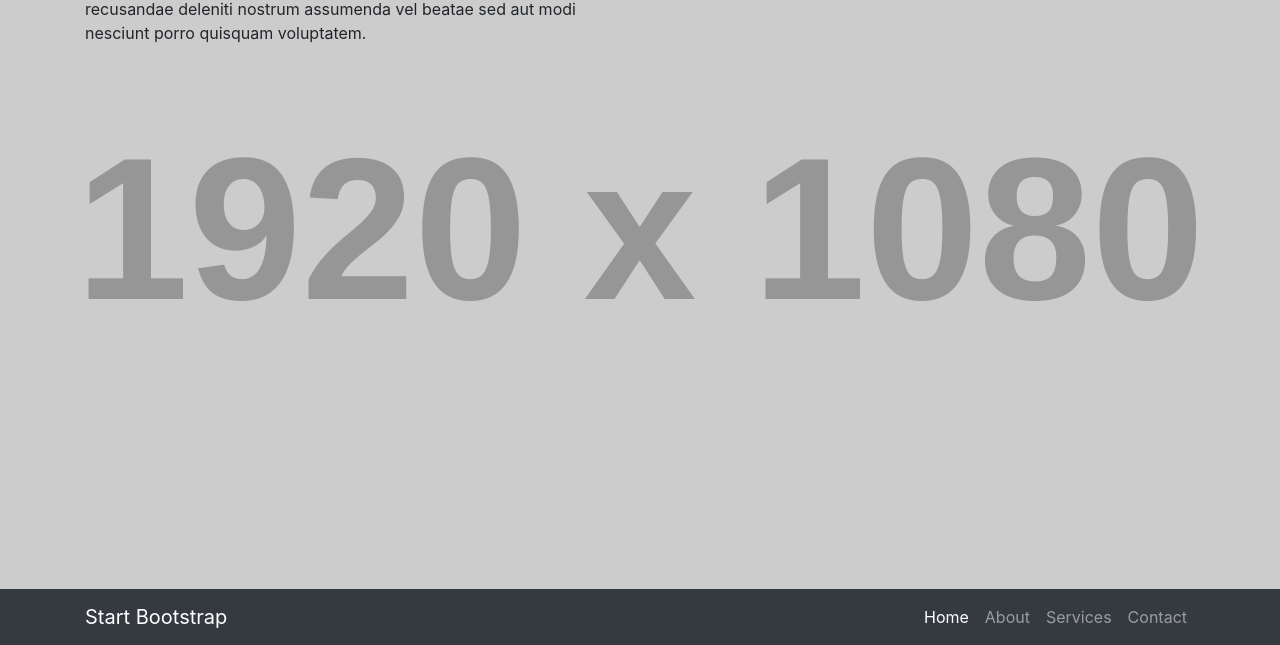
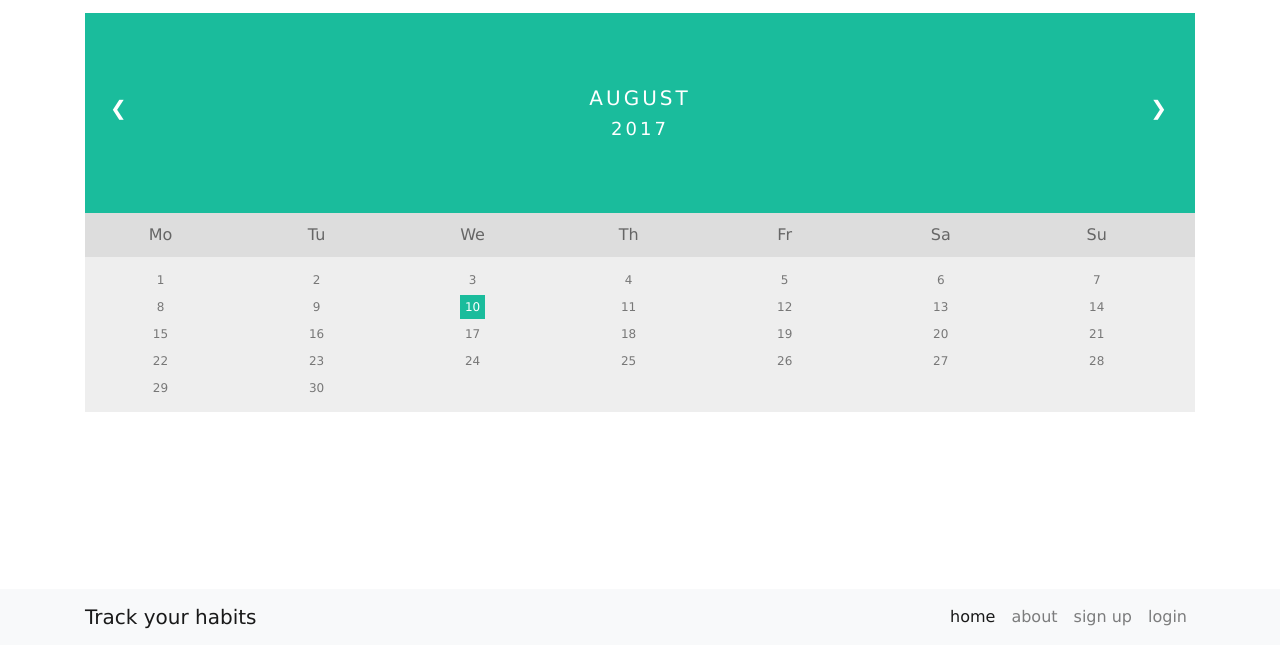
Before and after one commit to hai-der/basic-js-calendar, a website: page src/index.html in a window 1280 px wide. Shown: the part 155-800 px from the top of the page. Drawn offline with Linux system fonts and the light colour scheme; placeholder pictures from the web are drawn by us.

Commit message:
add basic calender

```diff
--- /dev/null
+++ b/src/css/app.css
@@ -0,0 +1,73 @@
+ul {list-style-type: none;}
+body {font-family: Verdana, sans-serif;}
+
+/* Month header */
+.month {
+  padding: 70px 25px;
+  width: 100%;
+  background: #1abc9c;
+  text-align: center;
+}
+
+/* Month list */
+.month ul {
+  margin: 0;
+  padding: 0;
+}
+
+.month ul li {
+  color: white;
+  font-size: 20px;
+  text-transform: uppercase;
+  letter-spacing: 3px;
+}
+
+/* Previous button inside month header */
+.month .prev {
+  float: left;
+  padding-top: 10px;
+}
+
+/* Next button */
+.month .next {
+  float: right;
+  padding-top: 10px;
+}
+
+/* Weekdays (Mon-Sun) */
+.weekdays {
+  margin: 0;
+  padding: 10px 0;
+  background-color:#ddd;
+}
+
+.weekdays li {
+  display: inline-block;
+  width: 13.6%;
+  color: #666;
+  text-align: center;
+}
+
+/* Days (1-31) */
+.days {
+  padding: 10px 0;
+  background: #eee;
+  margin: 0;
+}
+
+.days li {
+  list-style-type: none;
+  display: inline-block;
+  width: 13.6%;
+  text-align: center;
+  margin-bottom: 5px;
+  font-size:12px;
+  color: #777;
+}
+
+/* Highlight the "current" day */
+.days li .active {
+  padding: 5px;
+  background: #1abc9c;
+  color: white !important
+}
--- a/src/css/the-big-picture.css
+++ b/src/css/the-big-picture.css
@@ -4,7 +4,8 @@
  * Licensed under MIT (https://github.com/BlackrockDigital/startbootstrap-the-big-picture/blob/master/LICENSE)
  */
 body {
-  background: url('http://placehold.it/1920x1080') no-repeat center center fixed;
+  /*background: url('http://placehold.it/1920x1080') no-repeat center center fixed;*/
+  background: white;
   -webkit-background-size: cover;
   -moz-background-size: cover;
   background-size: cover;
--- a/src/index.html
+++ b/src/index.html
@@ -8,40 +8,41 @@
   <meta name="description" content="">
   <meta name="author" content="">
 
-  <title>The Big Picture - Start Bootstrap Template</title>
+  <title>Habit Tracker</title>
 
   <!-- Bootstrap core CSS -->
   <link href="vendor/bootstrap/css/bootstrap.min.css" rel="stylesheet">
 
   <!-- Custom styles for this template -->
   <link href="css/the-big-picture.css" rel="stylesheet">
+  <link rel="stylesheet" type="text/css" href="css/app.css">
 
 </head>
 
 <body>
 
   <!-- Navigation -->
-  <nav class="navbar navbar-expand-lg navbar-dark bg-dark fixed-bottom">
+  <nav class="navbar navbar-expand-lg navbar-light bg-light fixed-bottom">
     <div class="container">
-      <a class="navbar-brand" href="#">Start Bootstrap</a>
+      <a class="navbar-brand" href="#">Track your habits</a>
       <button class="navbar-toggler" type="button" data-toggle="collapse" data-target="#navbarResponsive" aria-controls="navbarResponsive" aria-expanded="false" aria-label="Toggle navigation">
         <span class="navbar-toggler-icon"></span>
       </button>
       <div class="collapse navbar-collapse" id="navbarResponsive">
         <ul class="navbar-nav ml-auto">
           <li class="nav-item active">
-            <a class="nav-link" href="#">Home
+            <a class="nav-link" href="#">home
               <span class="sr-only">(current)</span>
             </a>
           </li>
           <li class="nav-item">
-            <a class="nav-link" href="#">About</a>
+            <a class="nav-link" href="#">about</a>
           </li>
           <li class="nav-item">
-            <a class="nav-link" href="#">Services</a>
+            <a class="nav-link" href="#">sign up</a>
           </li>
           <li class="nav-item">
-            <a class="nav-link" href="#">Contact</a>
+            <a class="nav-link" href="#">login</a>
           </li>
         </ul>
       </div>
@@ -52,9 +53,64 @@
   <section>
     <div class="container">
       <div class="row">
-        <div class="col-lg-6">
-          <h1 class="mt-5">The Big Picture</h1>
-          <p>Lorem ipsum dolor sit amet, consectetur adipisicing elit. Deserunt voluptates rerum eveniet sapiente repellat esse, doloremque quod recusandae deleniti nostrum assumenda vel beatae sed aut modi nesciunt porro quisquam voluptatem.</p>
+        <div class="col-lg-12">
+          <h1 class="mt-5">Welcome to Habit Tracker!</h1>
+          <p>Use the calender below to track your habits. This application serves as a tool to visually document your habits in an effort to be more mindful and diligent in keeping up with your goals of becoming the better you.</p>
+        </div>
+      </div>
+      <!-- Calender -->
+      <div class="row">
+        <div class="col-lg-12">
+          <div class="month">
+            <ul>
+              <li class="prev">&#10094;</li>
+              <li class="next">&#10095;</li>
+              <li>August<br><span style="font-size:18px">2017</span></li>
+            </ul>
+          </div>
+
+          <ul class="weekdays">
+            <li>Mo</li>
+            <li>Tu</li>
+            <li>We</li>
+            <li>Th</li>
+            <li>Fr</li>
+            <li>Sa</li>
+            <li>Su</li>
+          </ul>
+
+          <ul class="days">
+            <li>1</li>
+            <li>2</li>
+            <li>3</li>
+            <li>4</li>
+            <li>5</li>
+            <li>6</li>
+            <li>7</li>
+            <li>8</li>
+            <li>9</li>
+            <li><span class="active">10</span></li>
+            <li>11</li>
+            <li>12</li>
+            <li>13</li>
+            <li>14</li>
+            <li>15</li>
+            <li>16</li>
+            <li>17</li>
+            <li>18</li>
+            <li>19</li>
+            <li>20</li>
+            <li>21</li>
+            <li>22</li>
+            <li>23</li>
+            <li>24</li>
+            <li>25</li>
+            <li>26</li>
+            <li>27</li>
+            <li>28</li>
+            <li>29</li>
+            <li>30</li>
+          </ul>
         </div>
       </div>
     </div>
```
